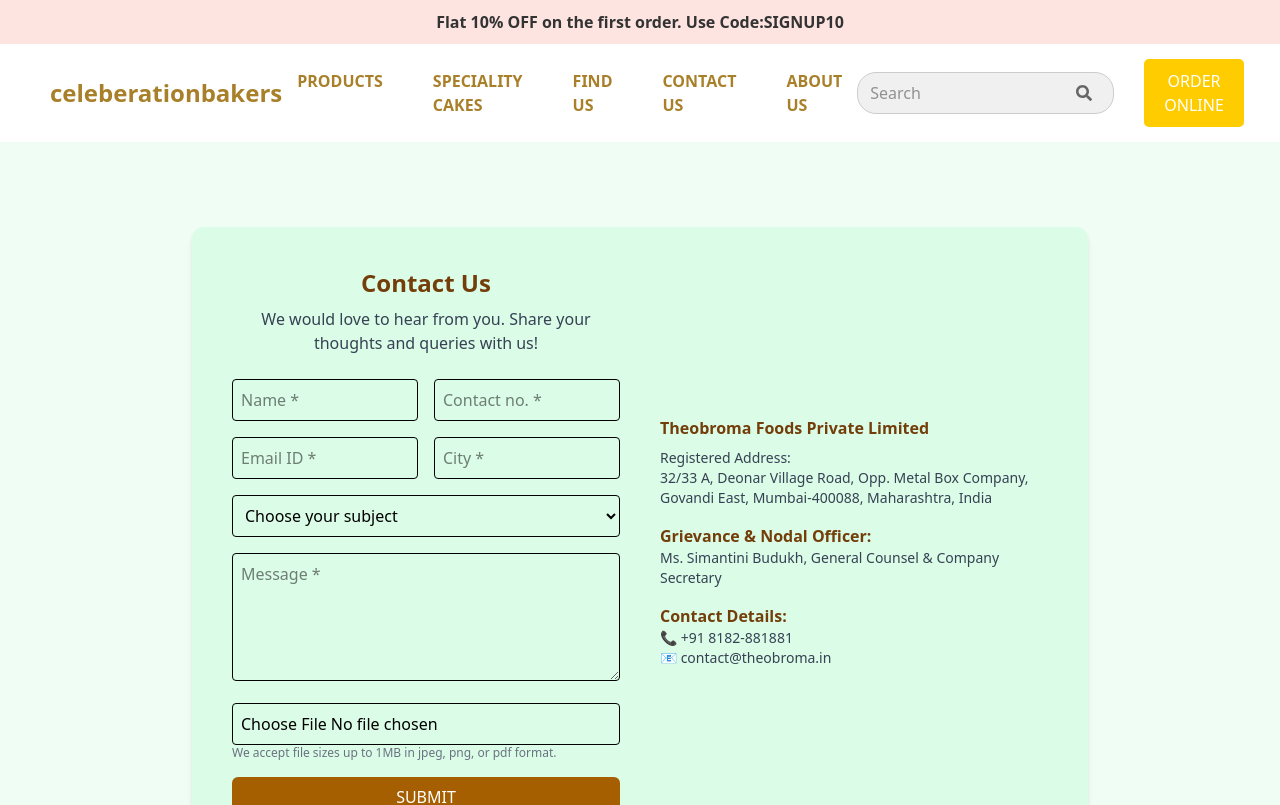
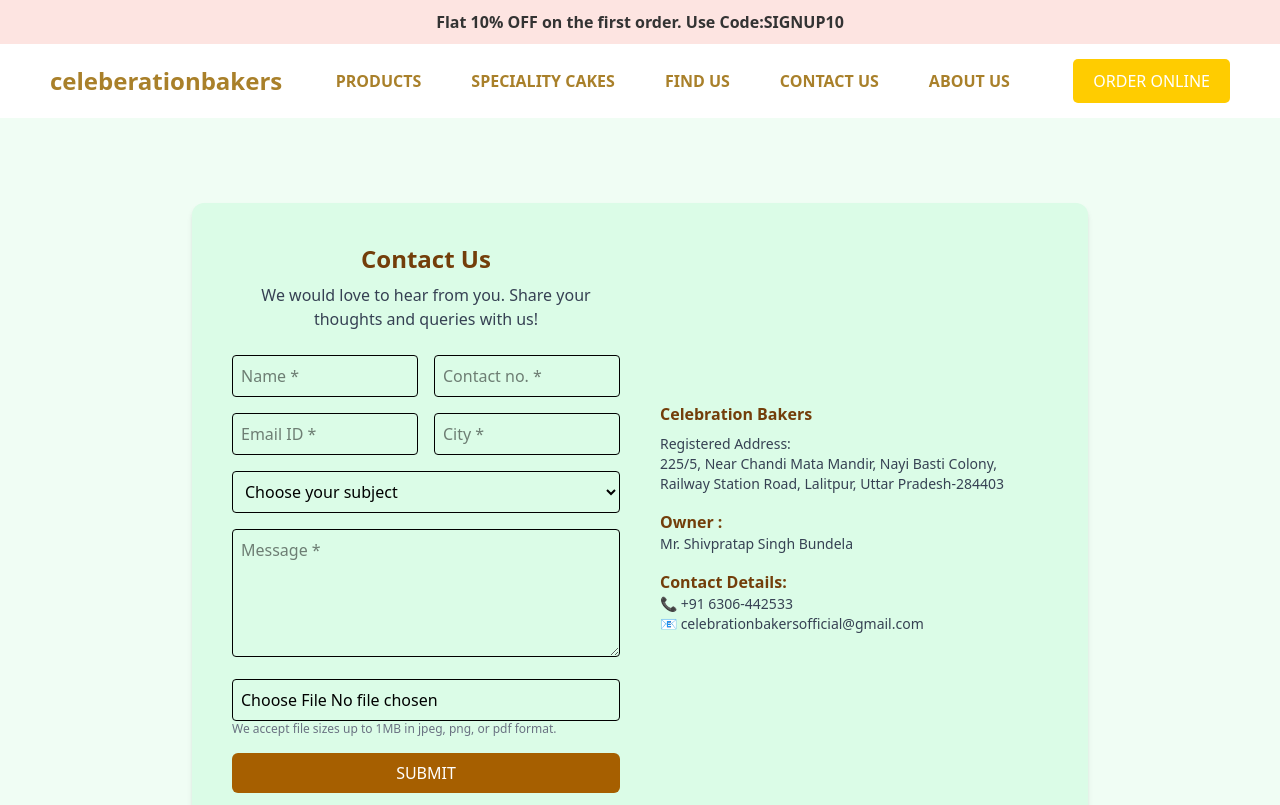
Before and after one commit to celebrationbakersofficial/celebratiobakers, a React (Vite) app: page /finds-us in a window 1280 px wide. Shown: the top 805 px of the page. Built offline with nearby package versions, Linux system fonts and the light colour scheme.

Commit message:
new design changes for mobile devices

```diff
--- a/src/App.jsx
+++ b/src/App.jsx
@@ -665,9 +665,9 @@
     <Route path="/add" element={<AddToCartUI />} />
     <Route path="/ProductPageDashboard" element={<ProductPageDashboard />} />
     <Route path="/CheckoutPage" element={<CheckoutPage />} />
-    <Route path="/terms" element={<TermsAndConditions />} />
-    <Route path="/privacy" element={<PrivacyPolicy />} />
-    <Route path="/refund" element={<RefundPolicy />} />
+    <Route path="/terms-and-conditions" element={<TermsAndConditions />} />
+    <Route path="/privacy-policy" element={<PrivacyPolicy />} />
+    <Route path="/refund-policy" element={<RefundPolicy />} />
     </Routes>
     </Router>
   );
--- a/src/components/AuthenticRecipes/AuthenticRecipes.jsx
+++ b/src/components/AuthenticRecipes/AuthenticRecipes.jsx
@@ -12,11 +12,11 @@
         </div>
 <div className="content">
         <div className="left w-full lg:w-1/2 p-4">
-          <h1 className="headings text-2xl font-bold text-gray-800">AUTHENTIC RECIPES</h1>
+          <h1 className="headings text-2xl font-bold text-gray-800">Authentic Recipes</h1>
           <p className="text-lg text-gray-600 mt-4">
             Our products are based on traditional home-style recipes using fresh ingredients.
           </p>
-          <h2 className="headings text-2xl font-semibold text-gray-700 mt-6">BAKED WITH LOVE</h2>
+          <h2 className="headings text-2xl font-semibold text-gray-700 mt-6">Baked With Love</h2>
           <p className="text-lg text-gray-600 mt-2">
             Our passion for baking is poured into every recipe, serving smiles on a plate every day.
           </p>
--- a/src/components/Footer.jsx
+++ b/src/components/Footer.jsx
@@ -290,25 +290,25 @@
           {/* Column 1 */}
           <div className="space-y-4">
             <p className="font-semibold text-lg text-gray-900">OUR STORY</p>
-            <Link to="/privacy"
+            <Link to="/privacy-policy"
             onClick={scrollToTop}
             className="block text-sm text-gray-600 hover:text-amber-600 transition-colors">PRIVACY POLICY</Link>
-            <Link to="/terms" className="block text-sm text-gray-600 hover:text-amber-600 transition-colors">TERMS & CONDITIONS</Link>
+            <Link to="/terms-and-conditions" className="block text-sm text-gray-600 hover:text-amber-600 transition-colors">TERMS & CONDITIONS</Link>
             <a href="tel:+918182881881" className="block text-sm text-gray-600 hover:text-amber-600 transition-colors mt-4">+91 6306-442533</a>
           </div>
 
           {/* Column 2 */}
           <div className="space-y-4">
             <p className="font-semibold text-lg text-gray-900">OUR PRODUCTS</p>
-            <Link to="/refund"
+            <Link to="/refund-policy"
               onClick={scrollToTop} // Trigger scroll to top
 
 className="block text-sm text-gray-600 hover:text-amber-600 transition-colors">Refund Policy</Link>
-            <Link to="/privacy"
+            <Link to="/privacy-policy"
                           onClick={scrollToTop} // Trigger scroll to top
 
              className="block text-sm text-gray-600 hover:text-amber-600 transition-colors">Privacy Policy</Link>
-            <Link to="/terms"
+            <Link to="/terms-and-conditions"
                           onClick={scrollToTop} // Trigger scroll to top
             className="block text-sm text-gray-600 hover:text-amber-600 transition-colors">Terms And Conditions</Link>
           </div>
--- a/src/components/Navbar/Navbar.jsx
+++ b/src/components/Navbar/Navbar.jsx
@@ -253,10 +253,10 @@
 
       {/* Right-side buttons */}
       <div className="nav-right">
-        <div className="search-container">
+        {/* <div className="search-container">
           <input type="text" placeholder="Search" className="search-bar" />
-          <FaSearch className="search-icon" /> {/* Search icon inside the input */}
-        </div>
+          <FaSearch className="search-icon" />
+        </div> */}
         <button className="order-button">
         <Link to="/ProductPageDashboard">ORDER ONLINE</Link>
         </button>
--- a/src/components/contactus/ContactForm.jsx
+++ b/src/components/contactus/ContactForm.jsx
@@ -1019,16 +1019,16 @@
             </form>
           </div>
           <div className="flex flex-col justify-center text-gray-700">
-            <h3 className="font-semibold text-yellow-900">Theobroma Foods Private Limited</h3>
+            <h3 className="font-semibold text-yellow-900">Celebration Bakers</h3>
             <p className="mt-2 text-sm">Registered Address:</p>
             <p className="text-sm">
-              32/33 A, Deonar Village Road, Opp. Metal Box Company, Govandi East, Mumbai-400088, Maharashtra, India
+            225/5, Near Chandi Mata Mandir, Nayi Basti Colony, Railway Station Road, Lalitpur, Uttar Pradesh-284403
             </p>
-            <h3 className="mt-4 font-semibold text-yellow-900">Grievance & Nodal Officer:</h3>
-            <p className="text-sm">Ms. Simantini Budukh, General Counsel & Company Secretary</p>
+            <h3 className="mt-4 font-semibold text-yellow-900">Owner :</h3>
+            <p className="text-sm">Mr. Shivpratap Singh Bundela</p>
             <h3 className="mt-4 font-semibold text-yellow-900">Contact Details:</h3>
-            <p className="text-sm">📞 +91 8182-881881</p>
-            <p className="text-sm">📧 contact@theobroma.in</p>
+            <p className="text-sm">📞 +91 6306-442533</p>
+            <p className="text-sm">📧 celebrationbakersofficial@gmail.com</p>
           </div>
         </div>
       </div>
--- a/src/components/ordersection/OrderSection.jsx
+++ b/src/components/ordersection/OrderSection.jsx
@@ -1,5 +1,6 @@
 import React from "react";
 import images from "./colin-lee-1FXyOIpoIlI-unsplash-removebg.png"
+import { Link } from "react-router-dom";
 const OrderSection = () => {
   return (
     <div className="bg-[#f0f8f5] py-16 px-8 text-center relative">
@@ -10,9 +11,11 @@
       <p className="text-gray-700 max-w-xl mx-auto">
         Treat yourself to your favourite celeberationbakers products or surprise your loved ones with an edible gift.
       </p>
-      <button className="mt-6 bg-[#f4a090] text-white px-6 py-2 rounded-full shadow-md hover:bg-[#e68a7a]">
-        ORDER ONLINE
-      </button>
+      <Link to="/ProductPageDashboard">
+        <button className="mt-6 bg-[#f4a090] text-white px-6 py-2 rounded-full shadow-md hover:bg-[#e68a7a]">
+          ORDER ONLINE
+        </button>
+      </Link>
       <img
         src={images} // Replace this with the correct path
         alt="Decorative Carriage"
--- a/src/termss/TermsAndConditions.jsx
+++ b/src/termss/TermsAndConditions.jsx
@@ -2,6 +2,7 @@
 import { useState, useEffect } from "react";
 import Navbar from '../components/Navbar/Navbar';
 import Footer from '../components/Footer';
+import { Link } from 'react-router-dom';
 
 const TermsAndConditions = () => {
       const [isSticky, setIsSticky] = useState(false);
@@ -59,8 +60,8 @@
 
                 <h2 className="text-2xl font-semibold mt-6">5. Cancellation and Refund Policy</h2>
                 <p className="text-lg mb-4">
-                    Orders can be canceled within 24 hours of placing them. After this period, cancellations or changes to the order are not accepted. Please refer to our <a href="/refund" className="text-blue-500">Refund Policy</a> for more details.
-                </p>
+  Orders can be canceled within 24 hours of placing them. After this period, cancellations or changes to the order are not accepted. Please refer to our <Link to="/refund-policy" className="text-blue-500">Refund Policy</Link> for more details.
+</p>
 
                 <h2 className="text-2xl font-semibold mt-6">6. Delivery</h2>
                 <p className="text-lg mb-4">
```
